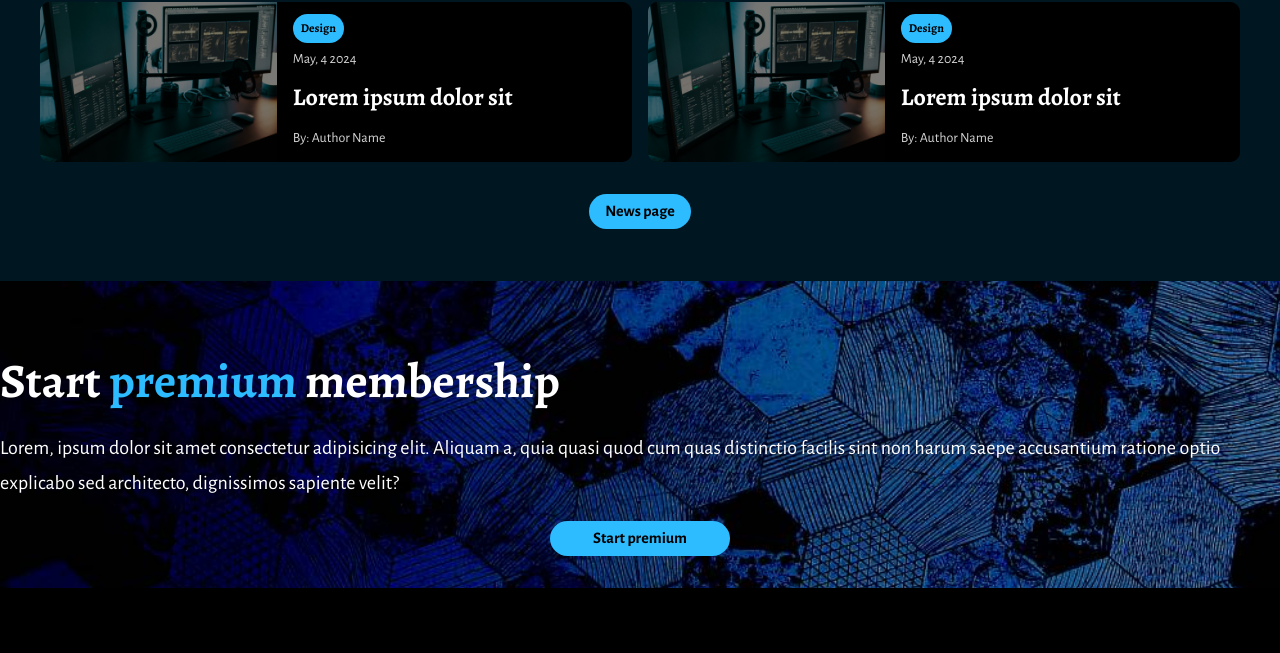
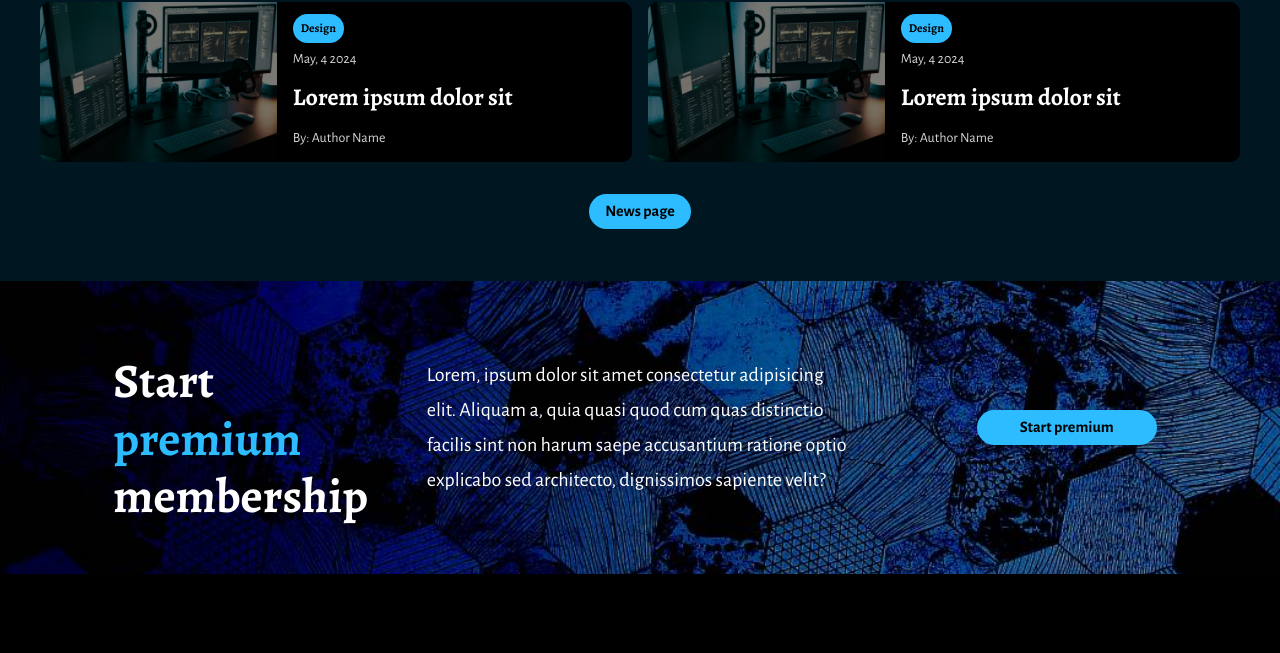
Before and after one commit to JoseRodriguezRodgriguez/LevelUP-Blog, a website: page index.html in a window 1280 px wide. Shown: the part 1948-2601 px from the top of the page. Drawn offline with nearby package versions, Linux system fonts and the light colour scheme; files whose address does not match are found by name.

Commit message:
Hotfix 3

```diff
--- a/assets/scss/main.scss
+++ b/assets/scss/main.scss
@@ -485,19 +485,19 @@ body {
     //height: 239px;
     background-image: url('../images/premium.png');
     background-size: cover;
-    //display: grid;
-    //grid-template-columns: 1fr 1fr 1fr;
+    display: grid;
+    grid-template-columns: 1fr 1fr 1fr;
     //align-items: center;
     padding: 2rem 0;
 
-    /*.premium-title,
+    .premium-title,
     .premium-description,
     .premium-button {
         display: flex;
         justify-content: center;
         align-items: center;
         text-align: center;
-    }*/
+    }
     .container {
         display: grid;
         gap: 1rem;
@@ -509,8 +509,6 @@ body {
     }
 
     .premium-title {
-        //grid-column: 1 / 2;
-
         h2 {
             font-family: $serif;
             font-weight: bold;
@@ -518,9 +516,9 @@ body {
             color: $white;
             line-height: 1.2;
             margin-bottom: 1rem;
-            //text-align: left;
-            //white-space: pre-wrap;
-            //max-width: 200px;
+            text-align: left;
+            white-space: pre-wrap;
+            max-width: 200px;
 
             @include media-min($tablet) {
                 font-size: 3rem;
@@ -533,13 +531,11 @@ body {
     }
 
     .premium-description {
-        //grid-column: 2 / 3;
-
         p {
             font-family: $sans;
             font-size: 1rem;
             color: $white;
-            //text-align: left;
+            text-align: left;
             font-weight: 350;
 
             @include media-min($tablet) {
@@ -549,7 +545,6 @@ body {
     }
 
     .premium-button {
-        //grid-column: 3 / 4;
         display: flex;
         justify-content: center;
 
@@ -660,7 +655,7 @@ body {
     }
 }
 
-@media (max-width: $tablet) /*and (min-width: $mobile + 1)*/ {
+@media (max-width: $tablet) {
     body {
         font-size: 16px;
         line-height: 1.6;
```
Also changed, not shown: dist/styles.css, 1 other file.
